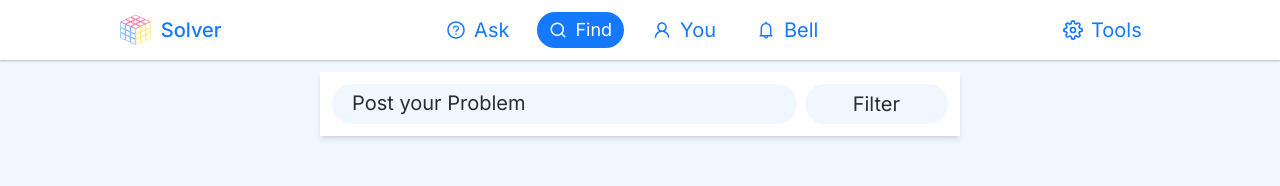
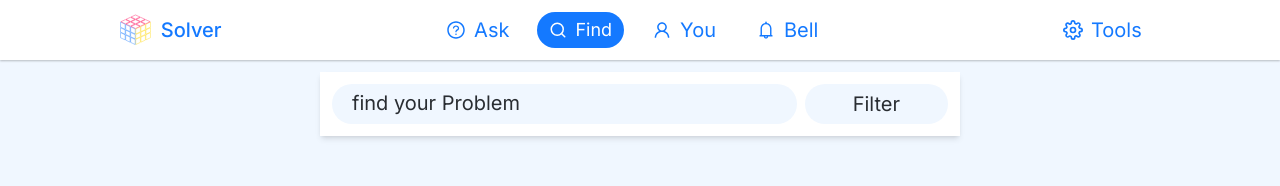
Before and after one commit to coddermoon/vlifer, a React (Create React App) app: page /find in a window 1280 px wide. Shown: the top 186 px of the page. Built offline with nearby package versions, Linux system fonts and the light colour scheme.

Commit message:
search option working

```diff
--- a/src/pages/Find/Find.js
+++ b/src/pages/Find/Find.js
@@ -1,20 +1,36 @@
-import React from 'react';
+import React, { useState } from 'react';
 import { FiSearch } from 'react-icons/fi';
 
-const FormBtn = {name:'Find',icons:FiSearch }
-const FormInputData  = {inputPlaceholder:'find a Problem'}
+const FormBtn = {name:'Filter',icons:FiSearch }
+const FormInputData  = {inputPlaceholder:'find your Problem'}
 
 const Find = () => {
+    const [focused,setFocused]= useState(false)
+
     return (
         <div className='md:max-w-[50%] mx-auto bg-green-400 my-3'>
-            <div className="askForm bg-white p-6   shadow-md">
 
-<form  className='flex gap-5'>
-    <input className='w-full rounded-full  p-2 border border-primaryColor placeholder:pl-3 placeholder:text-xl' type="text" placeholder='find your Problem' />
-    <button className='text-xl px-5 '>{FormBtn.name}</button>
-</form>
+            <div className="askForm bg-white p-3   shadow-md">
 
-</div>
+                <form  className='flex gap-2'>
+                    <input
+                    onFocus={() => setFocused(true)}
+                    onBlur={() => setFocused(false)}
+
+                    className='w-full rounded-full bg-bgColor outline-darkShade outline-[0.5px] p-2  placeholder:pl-3 placeholder:text-xl placeholder:text-textColor ' type="text" placeholder={FormInputData.inputPlaceholder} />
+
+                    {
+
+focused ? <button className='text-xl px-12  bg-bgColor  rounded-full'><FiSearch/></button>
+:
+<button className='text-xl px-12  bg-bgColor  rounded-full'>{FormBtn.name}</button>
+
+                    }
+
+                </form>
+
+            </div>
+
 
         </div>
     );
--- a/src/routes/routes.js
+++ b/src/routes/routes.js
@@ -2,6 +2,7 @@
 import Main from "../Layout/Main";
 import ProfileLayout from "../Layout/ProfileLayout";
 import Ask from "../pages/Ask/Ask";
+import Find from "../pages/Find/Find";
 import Info from "../pages/Profiles/Info";
 import CommingSoon from "../pages/shared/Errors/CommingSoon";
 import NotFound from "../pages/shared/NotFound";
@@ -23,7 +24,7 @@ const routes = createBrowserRouter([
             },
             {
                 path:'/find',
-                element:<Ask/>
+                element:<Find/>
             },
 
         ],
```
